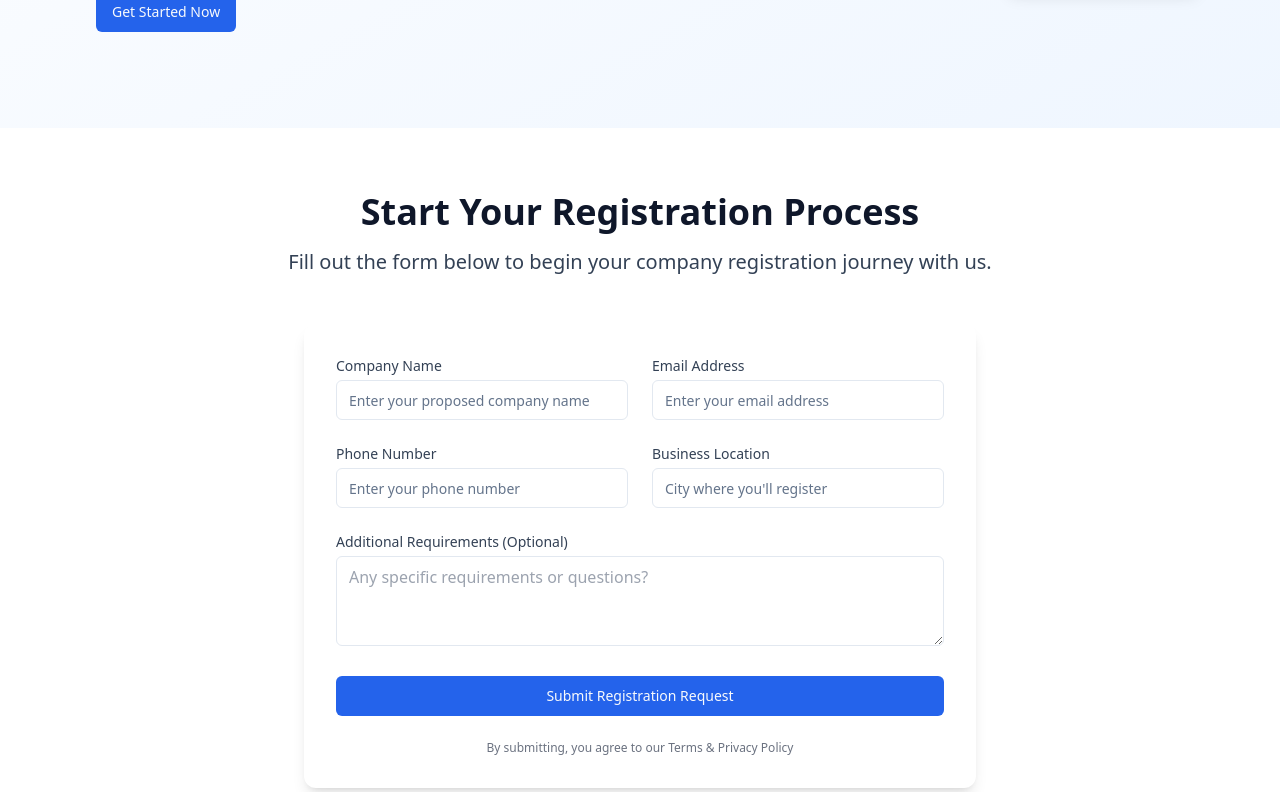
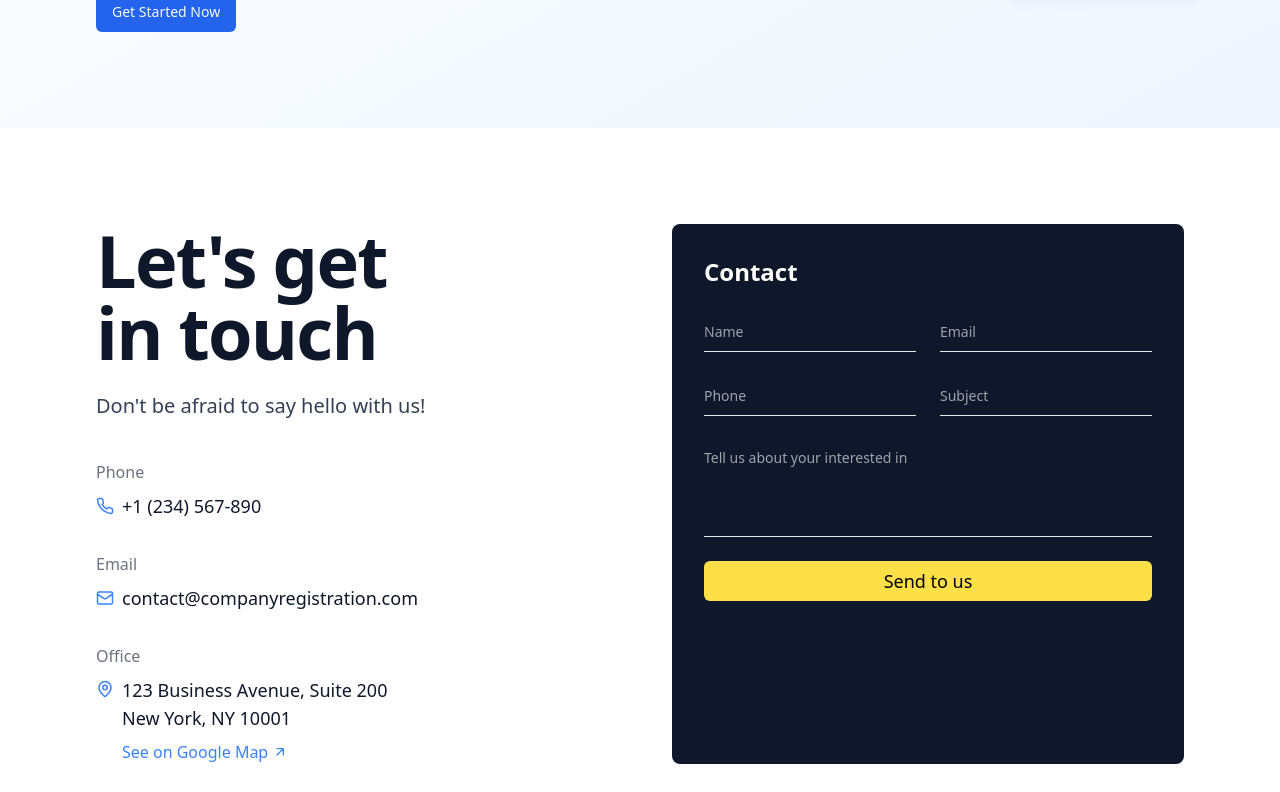
Before and after one commit to hardikdabral2003/shimmer-startup-launchpad-page, a React (Vite) app: page / in a window 1280 px wide. Shown: the part 588-1380 px from the top of the page. Built offline with nearby package versions, Linux system fonts and the light colour scheme.

Commit message:
Refactor: Improve registration form UI
Improve the UI of the registration form to match the provided design and color scheme.

```diff
--- a/src/components/RegistrationForm.tsx
+++ b/src/components/RegistrationForm.tsx
@@ -2,91 +2,152 @@
 import React from 'react';
 import { Button } from '@/components/ui/button';
 import { Input } from '@/components/ui/input';
+import { Textarea } from '@/components/ui/textarea';
 import { motion } from 'framer-motion';
+import { Mail, Phone, MapPin } from 'lucide-react';
 
 const RegistrationForm = () => {
   return (
-    <section id="registration-form" className="py-16 px-6 md:px-12 lg:px-24 bg-white">
+    <section id="registration-form" className="py-24 px-6 md:px-12 lg:px-24 bg-white">
+      <div className="container-tight">
         <motion.div
           initial={{ opacity: 0, y: 40 }}
           whileInView={{ opacity: 1, y: 0 }}
           viewport={{ once: true }}
           transition={{ duration: 0.7 }}
-        className="container-tight"
+          className="grid grid-cols-1 md:grid-cols-2 gap-8 md:gap-16"
         >
-        <div className="text-center mb-12">
-          <h2 className="heading-lg mb-4">Start Your Registration Process</h2>
-          <p className="subheading max-w-3xl mx-auto">
-            Fill out the form below to begin your company registration journey with us.
+          {/* Left Column - Text Content */}
+          <div className="space-y-10">
+            <div>
+              <h2 className="text-7xl font-bold tracking-tight text-company-blue mb-6">
+                Let's get<br />in touch
+              </h2>
+              <p className="text-xl text-company-darkgray mb-6">
+                Don't be afraid to say hello with us!
               </p>
             </div>
 
-        <div className="max-w-2xl mx-auto bg-white p-8 rounded-xl shadow-lg">
+            <div className="space-y-8">
+              <div>
+                <h3 className="text-gray-500 mb-2">Phone</h3>
+                <div className="flex items-center">
+                  <Phone size={18} className="mr-2 text-company-lightblue" />
+                  <a href="tel:+123456789" className="text-company-blue text-lg hover:text-company-lightblue transition-colors">
+                    +1 (234) 567-890
+                  </a>
+                </div>
+              </div>
+
+              <div>
+                <h3 className="text-gray-500 mb-2">Email</h3>
+                <div className="flex items-center">
+                  <Mail size={18} className="mr-2 text-company-lightblue" />
+                  <a href="mailto:contact@companyregistration.com" className="text-company-blue text-lg hover:text-company-lightblue transition-colors">
+                    contact@companyregistration.com
+                  </a>
+                </div>
+              </div>
+
+              <div>
+                <h3 className="text-gray-500 mb-2">Office</h3>
+                <div className="flex items-start">
+                  <MapPin size={18} className="mr-2 mt-1 text-company-lightblue" />
+                  <div>
+                    <p className="text-company-blue text-lg">
+                      123 Business Avenue, Suite 200<br />
+                      New York, NY 10001
+                    </p>
+                    <a
+                      href="https://maps.google.com"
+                      target="_blank"
+                      rel="noopener noreferrer"
+                      className="text-company-lightblue hover:underline inline-flex items-center mt-2"
+                    >
+                      See on Google Map
+                      <svg className="w-4 h-4 ml-1" viewBox="0 0 24 24" fill="none" stroke="currentColor" strokeWidth="2">
+                        <path d="M7 17L17 7M17 7H7M17 7V17" />
+                      </svg>
+                    </a>
+                  </div>
+                </div>
+              </div>
+            </div>
+          </div>
+
+          {/* Right Column - Contact Form */}
+          <div className="bg-company-blue text-white p-8 rounded-lg">
+            <h3 className="text-2xl font-semibold mb-6">Contact</h3>
             <form className="space-y-6">
               <div className="grid grid-cols-1 md:grid-cols-2 gap-6">
                 <div>
-                <label htmlFor="name" className="block text-sm font-medium text-company-darkgray mb-1">
-                  Company Name
+                  <label htmlFor="name" className="sr-only">
+                    Name
                   </label>
                   <Input
                     id="name"
                     type="text"
-                  placeholder="Enter your proposed company name"
-                  className="w-full"
+                    placeholder="Name"
+                    className="bg-transparent border-b border-t-0 border-l-0 border-r-0 rounded-none px-0 text-white placeholder:text-gray-400 focus-visible:ring-0"
                   />
                 </div>
                 <div>
-                <label htmlFor="email" className="block text-sm font-medium text-company-darkgray mb-1">
-                  Email Address
+                  <label htmlFor="email" className="sr-only">
+                    Email
                   </label>
                   <Input
                     id="email"
                     type="email"
-                  placeholder="Enter your email address"
-                  className="w-full"
+                    placeholder="Email"
+                    className="bg-transparent border-b border-t-0 border-l-0 border-r-0 rounded-none px-0 text-white placeholder:text-gray-400 focus-visible:ring-0"
                   />
                 </div>
                 <div>
-                <label htmlFor="phone" className="block text-sm font-medium text-company-darkgray mb-1">
-                  Phone Number
+                  <label htmlFor="phone" className="sr-only">
+                    Phone
                   </label>
                   <Input
                     id="phone"
                     type="tel"
-                  placeholder="Enter your phone number"
-                  className="w-full"
+                    placeholder="Phone"
+                    className="bg-transparent border-b border-t-0 border-l-0 border-r-0 rounded-none px-0 text-white placeholder:text-gray-400 focus-visible:ring-0"
                   />
                 </div>
                 <div>
-                <label htmlFor="location" className="block text-sm font-medium text-company-darkgray mb-1">
-                  Business Location
+                  <label htmlFor="subject" className="sr-only">
+                    Subject
                   </label>
                   <Input
-                  id="location"
+                    id="subject"
                     type="text"
-                  placeholder="City where you'll register"
-                  className="w-full"
+                    placeholder="Subject"
+                    className="bg-transparent border-b border-t-0 border-l-0 border-r-0 rounded-none px-0 text-white placeholder:text-gray-400 focus-visible:ring-0"
                   />
                 </div>
               </div>
+
               <div>
-              <label htmlFor="message" className="block text-sm font-medium text-company-darkgray mb-1">
-                Additional Requirements (Optional)
+                <label htmlFor="message" className="sr-only">
+                  Tell us about your requirements
                 </label>
-              <textarea
+                <Textarea
                   id="message"
-                rows={3}
-                className="w-full rounded-md border border-input bg-background px-3 py-2 text-base focus-visible:outline-none focus-visible:ring-2 focus-visible:ring-ring"
-                placeholder="Any specific requirements or questions?"
+                  rows={4}
+                  placeholder="Tell us about your interested in"
+                  className="bg-transparent border-b border-t-0 border-l-0 border-r-0 rounded-none px-0 resize-none text-white placeholder:text-gray-400 focus-visible:ring-0"
                 />
               </div>
-            <Button className="btn-primary w-full">Submit Registration Request</Button>
-            <p className="text-xs text-center text-gray-500 mt-2">
-              By submitting, you agree to our Terms & Privacy Policy
-            </p>
+
+              <Button
+                type="submit"
+                className="w-full bg-yellow-300 hover:bg-yellow-400 text-black font-medium py-3 text-lg"
+              >
+                Send to us
+              </Button>
             </form>
           </div>
         </motion.div>
+      </div>
     </section>
   );
 };
--- a/src/components/ScrollButton.tsx
+++ b/src/components/ScrollButton.tsx
@@ -44,9 +44,9 @@ const ScrollButton = () => {
         >
           <Button
             onClick={scrollToForm}
-            className="bg-company-lightblue hover:bg-blue-600 text-white rounded-full p-4 shadow-lg"
+            className="bg-yellow-300 hover:bg-yellow-400 text-black rounded-full p-4 shadow-lg"
           >
-            <span className="sr-only">Scroll to registration form</span>
+            <span className="sr-only">Get in touch</span>
             <ArrowUp className="w-5 h-5" />
           </Button>
         </motion.div>
```
Lines whose indentation alone changed are shown as unchanged.
